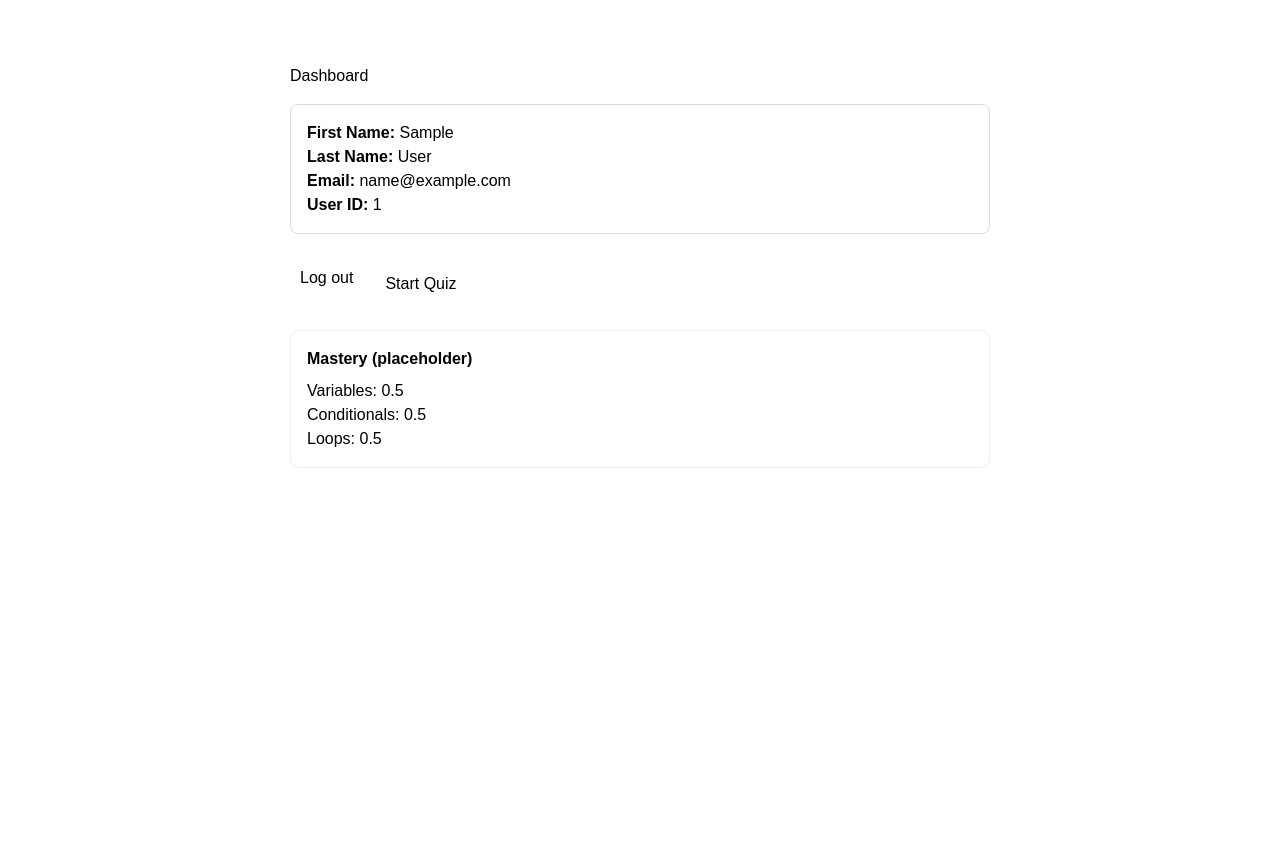
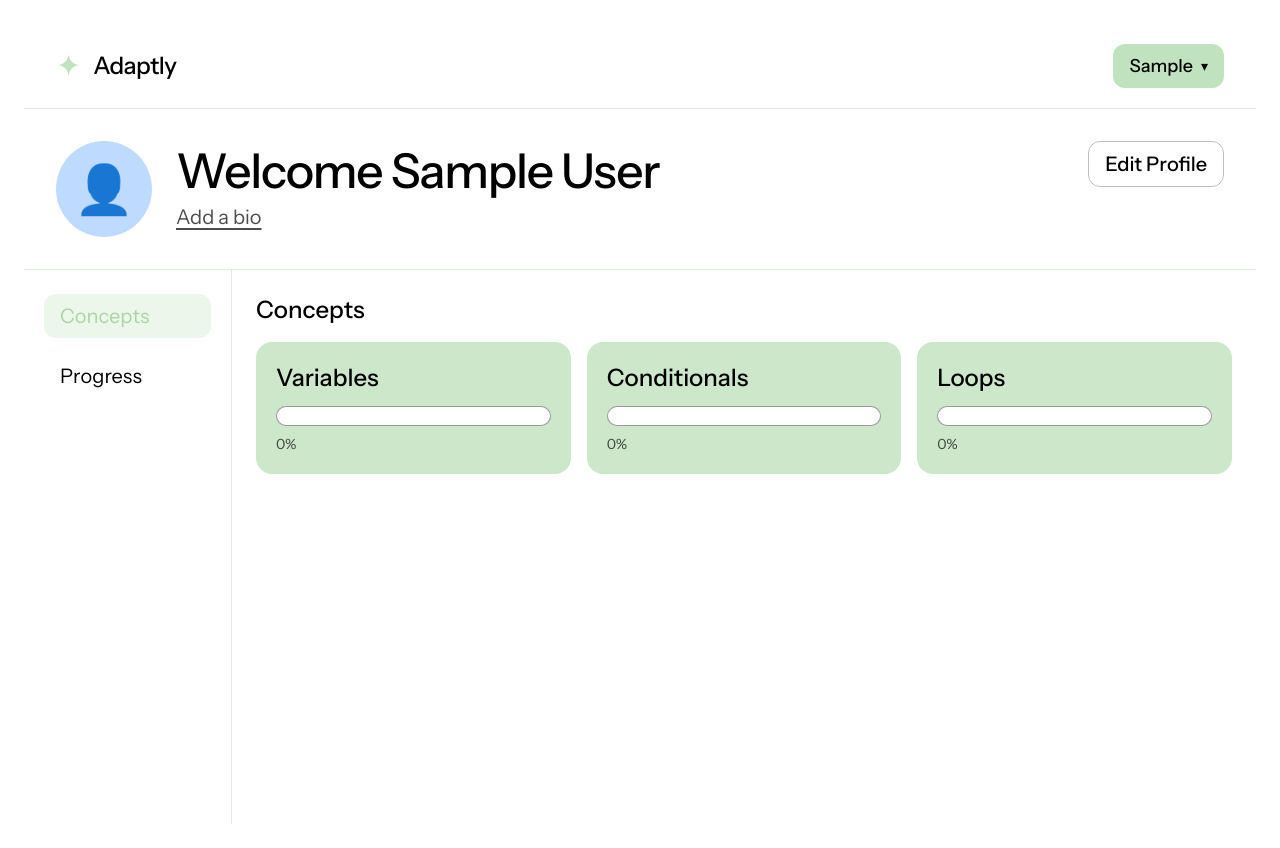
Before and after one commit to kguillen04/CPSC-4900-Senior-Project, a React (Vite) app in the folder client/: page /dashboard in a window 1280 px wide. Before the commit the page ends 800 px from the top, so only its background shows below. Built offline with nearby package versions, Linux system fonts and the light colour scheme; sample sign-in values are in the browser's storage.

Commit message:
Frontend + Backend: Dashboard + User Bio

```diff
--- a/client/src/pages/Dashboard.jsx
+++ b/client/src/pages/Dashboard.jsx
@@ -1,9 +1,17 @@
 import { useEffect, useState } from "react";
 import { useNavigate, Link } from "react-router-dom";
+import Navbar from "../components/Navbar";
 
 export default function Dashboard() {
   const navigate = useNavigate();
   const [user, setUser] = useState(null);
+  const [activeView, setActiveView] = useState("concepts");
+
+  const concepts = [
+    { name: "Variables", progress: 0 },
+    { name: "Conditionals", progress: 0 },
+    { name: "Loops", progress: 0 },
+  ];
 
   useEffect(() => {
     const stored = localStorage.getItem("user");
@@ -22,56 +30,128 @@ export default function Dashboard() {
     }
   }, [navigate]);
 
-  function handleLogout() {
-    localStorage.removeItem("user");
-    navigate("/");
+  if (!user) return null;
+
+  function renderProgressBar(progress) {
+    return (
+      <div className="mt-3 h-5 w-full rounded-full border border-black/40 bg-white">
+        <div
+          className="h-full rounded-full bg-primary transition-all"
+          style={{ width: `${progress}%` }}
+        />
+      </div>
+    );
   }
 
-  if (!user) return null;
+  return (
+    <div className="min-h-screen bg-page">
+      <div className="flex min-h-screen flex-col bg-white">
+        <Navbar />
 
-  return (
-    <div style={{ maxWidth: 700, margin: "40px auto", fontFamily: "sans-serif" }}>
-      <h2>Dashboard</h2>
+        <main className="flex flex-1 flex-col">
+          <section className="border-b border-primary/50 px-8 py-8">
+            <div className="mx-auto flex max-w-7xl items-start justify-between gap-6">
+              <div className="flex items-center gap-6">
+                <div className="flex h-24 w-24 items-center justify-center rounded-full bg-blue-200 text-5xl">
+                  👤
+                </div>
 
-      <div
-        style={{
-          marginTop: 16,
-          padding: 16,
-          border: "1px solid #ddd",
-          borderRadius: 8,
-        }}
-      >
-        <p><b>First Name:</b> {user.firstName}</p>
-        <p><b>Last Name:</b> {user.lastName}</p>
-        <p><b>Email:</b> {user.email}</p>
-        <p><b>User ID:</b> {user.userId}</p>
-      </div>
+                <div>
+                  <h1 className="text-5xl font-medium tracking-tight text-black">
+                    Welcome {user.firstName} {user.lastName}
+                  </h1>
+                  <button className="mt-2 text-xl text-black/70 underline underline-offset-4">
+                    Add a bio
+                  </button>
+                </div>
+              </div>
 
-      <div style={{ marginTop: 16, display: "flex", gap: 12 }}>
-        <button onClick={handleLogout} style={{ padding: 10 }}>
-          Log out
-        </button>
+              <button className="rounded-xl border border-black/25 px-4 py-2 text-xl font-medium transition hover:bg-neutral-50">
+                Edit Profile
+              </button>
+            </div>
+          </section>
 
-        {/* placeholders for later */}
-        <button onClick={() => navigate("/quiz")} style={{ padding: 10, marginTop: 12 }}>
-          Start Quiz
-        </button>
-      </div>
+          <section className="mx-auto flex w-full max-w-7xl flex-1">
+            <aside className="w-52 border-r border-primary/50 px-5 py-6">
+              <div className="flex flex-col gap-4">
+                <button
+                  onClick={() => setActiveView("concepts")}
+                  className={`rounded-xl px-4 py-2 text-left text-xl transition ${
+                    activeView === "concepts"
+                      ? "bg-primary/30 text-primary-dark"
+                      : "text-black hover:bg-neutral-100"
+                  }`}
+                >
+                  Concepts
+                </button>
 
-      <div
-        style={{
-          marginTop: 24,
-          padding: 16,
-          border: "1px solid #eee",
-          borderRadius: 8,
-        }}
-      >
-        <p><b>Mastery (placeholder)</b></p>
-        <ul style={{ marginTop: 8 }}>
-          <li>Variables: 0.5</li>
-          <li>Conditionals: 0.5</li>
-          <li>Loops: 0.5</li>
-        </ul>
+                <button
+                  onClick={() => setActiveView("progress")}
+                  className={`rounded-xl px-4 py-2 text-left text-xl transition ${
+                    activeView === "progress"
+                      ? "bg-primary/30 text-primary-dark"
+                      : "text-black hover:bg-neutral-100"
+                  }`}
+                >
+                  Progress
+                </button>
+              </div>
+            </aside>
+
+            <div className="flex-1 px-6 py-6">
+              {activeView === "concepts" && (
+                <section>
+                  <h2 className="text-2xl font-medium text-black">Concepts</h2>
+
+                  <div className="mt-4 grid grid-cols-1 gap-4 md:grid-cols-2 xl:grid-cols-3">
+                    {concepts.map((concept) => (
+                      <button
+                        key={concept.name}
+                        onClick={() => navigate("/quiz")}
+                        className="rounded-2xl bg-primary/80 p-5 text-left transition hover:scale-[1.01] hover:bg-primary"
+                      >
+                        <div className="text-2xl font-medium text-black">
+                          {concept.name}
+                        </div>
+
+                        {renderProgressBar(concept.progress)}
+
+                        <div className="mt-2 text-sm text-black/70">
+                          {concept.progress}%
+                        </div>
+                      </button>
+                    ))}
+                  </div>
+                </section>
+              )}
+
+              {activeView === "progress" && (
+                <section>
+                  <h2 className="text-2xl font-medium text-black">Progress</h2>
+
+                  <div className="mt-4 rounded-2xl border border-black/10 bg-neutral-50 p-6">
+                    <p className="text-lg text-black/75">
+                      Your progress dashboard will appear here.
+                    </p>
+
+                    <div className="mt-6 space-y-5">
+                      {concepts.map((concept) => (
+                        <div key={concept.name}>
+                          <div className="flex items-center justify-between text-lg">
+                            <span>{concept.name}</span>
+                            <span>{concept.progress}%</span>
+                          </div>
+                          {renderProgressBar(concept.progress)}
+                        </div>
+                      ))}
+                    </div>
+                  </div>
+                </section>
+              )}
+            </div>
+          </section>
+        </main>
       </div>
     </div>
   );
```
Also changed, not shown: client/src/pages/EditProfile.jsx (added), 1 other file (tests, documents, lock files or other folders).
